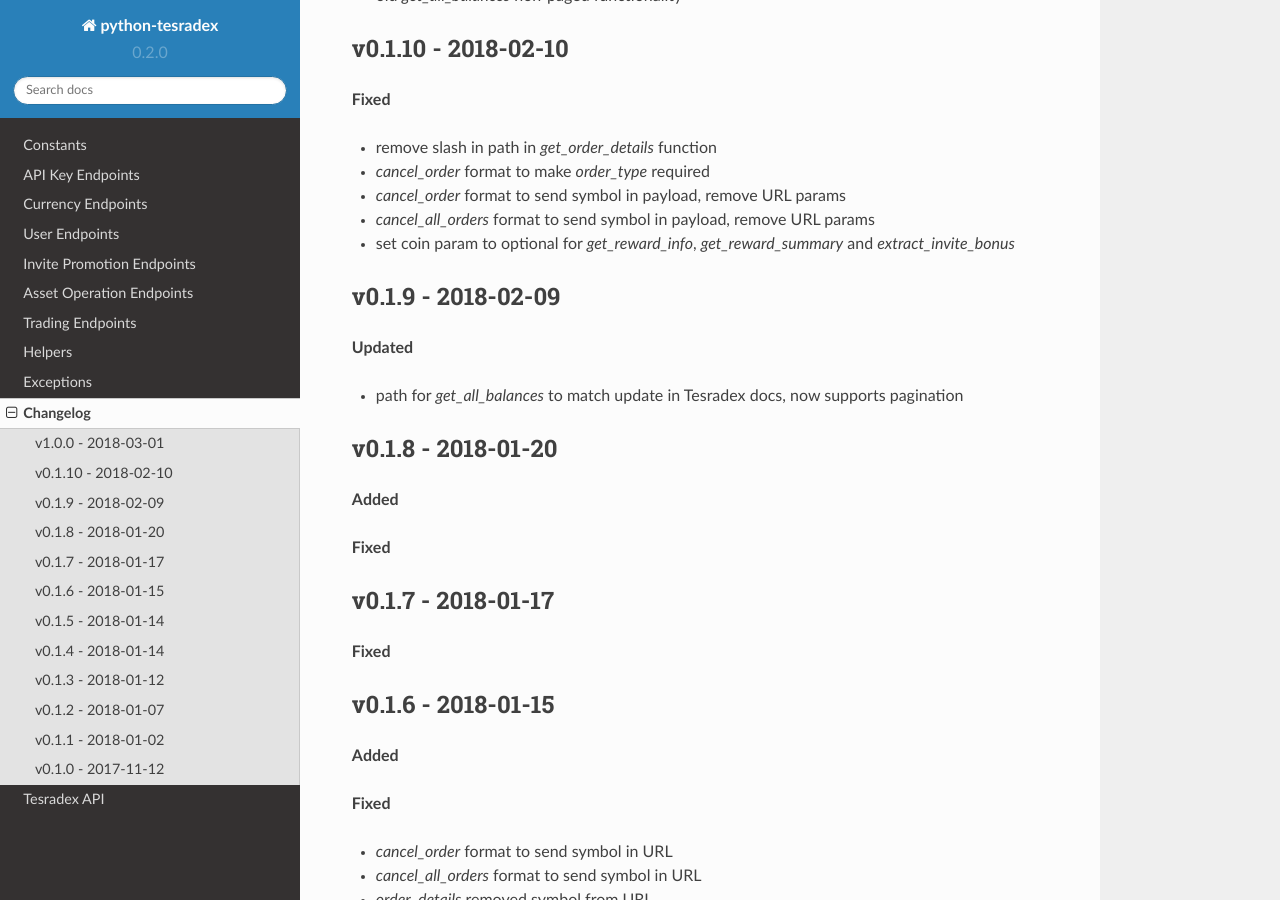
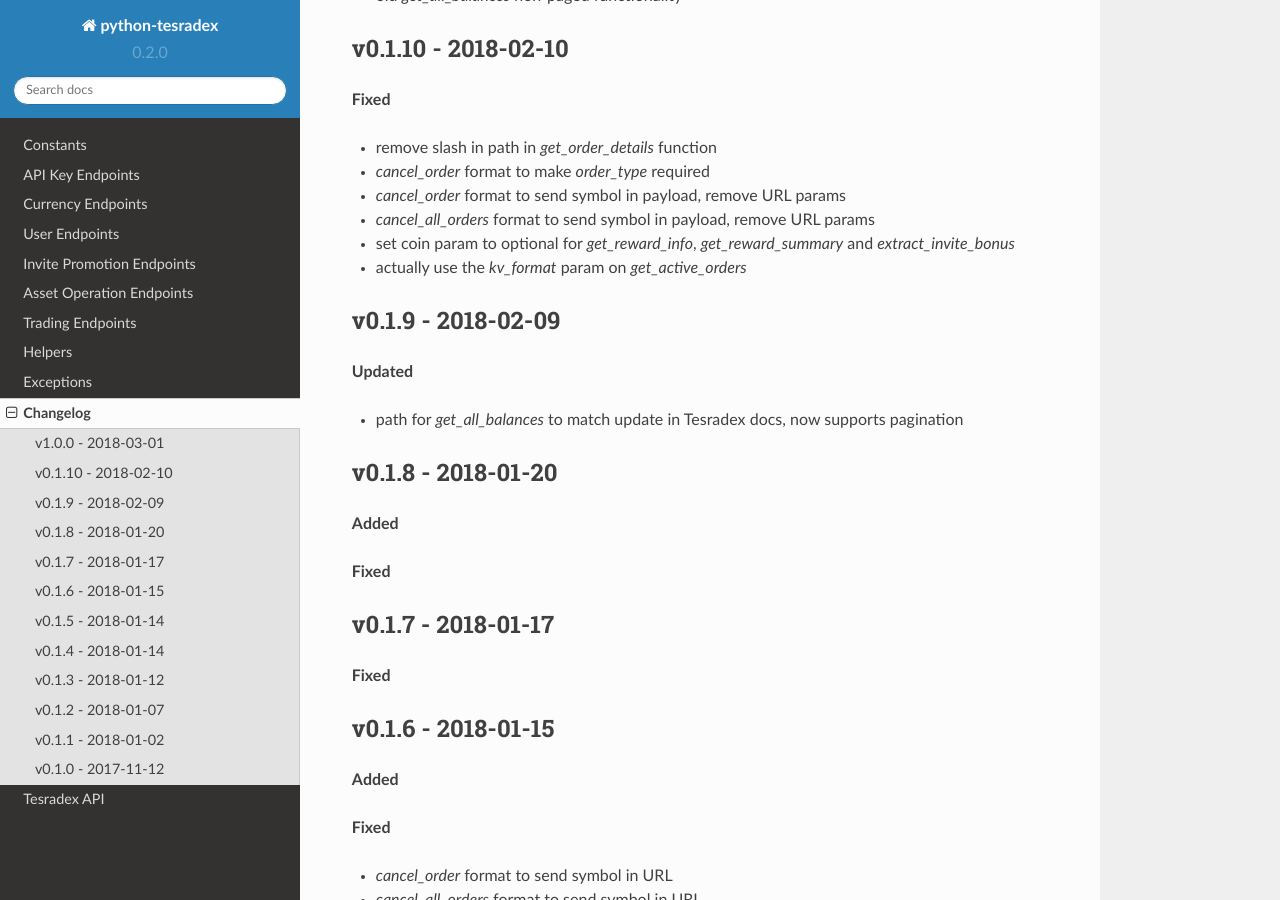
Before and after one commit to TesrabNetwork/python-tesradex, a Sphinx documentation site: the page built from docs/changelog.rst, in a window 1280 px wide and 900 px high, scrolled down 832 px. Built offline with Sphinx 7.4.7 and the Read the Docs theme 2.0.0, drawn with Linux system fonts in a browser that asks for light colours; formulas are drawn with MathJax 3; pages that are not in the unit, such as notebooks, are missing from menus.

Commit message:
update changelog.rst

```diff
--- a/docs/changelog.rst
+++ b/docs/changelog.rst
@@ -41,6 +41,7 @@
 - `cancel_order` format to send symbol in payload, remove URL params
 - `cancel_all_orders` format to send symbol in payload, remove URL params
 - set coin param to optional for `get_reward_info`, `get_reward_summary` and `extract_invite_bonus`
+- actually use the `kv_format` param on `get_active_orders`
 
 v0.1.9 - 2018-02-09
 ^^^^^^^^^^^^^^^^^^^
```
